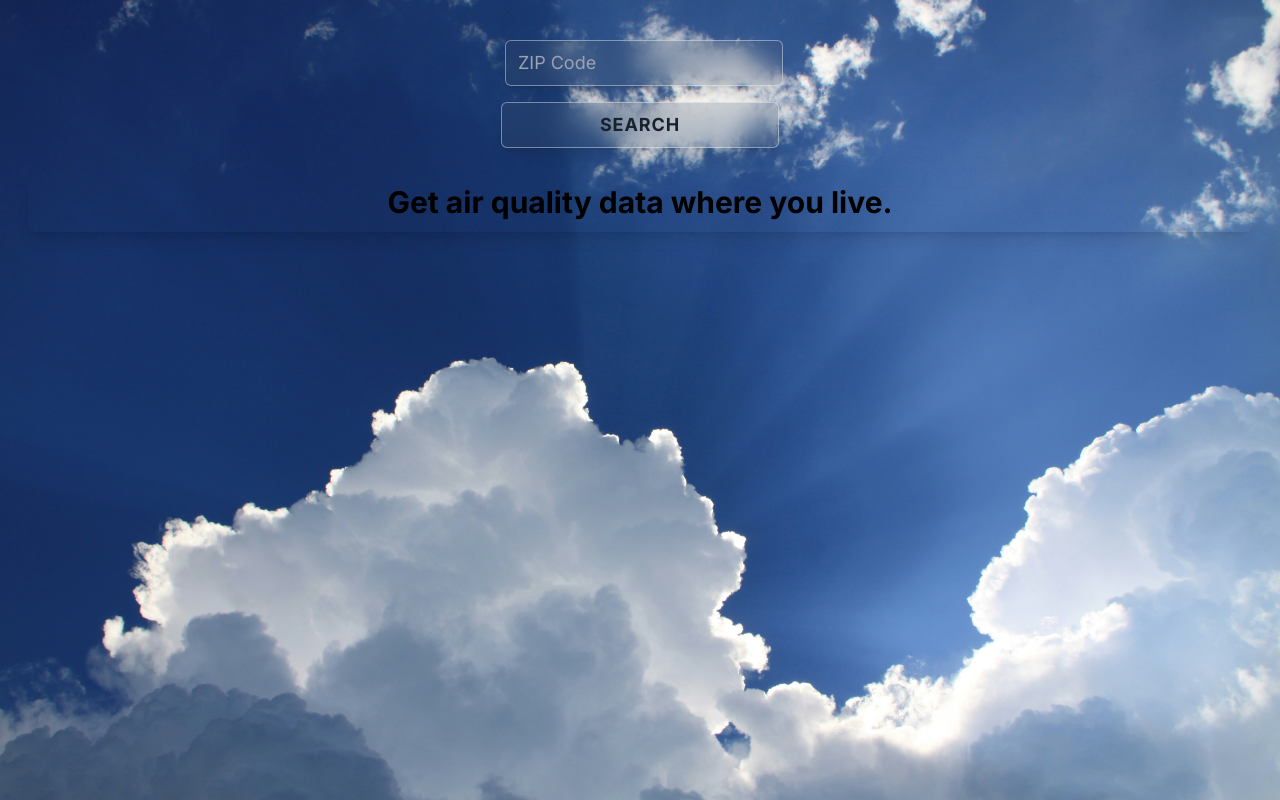
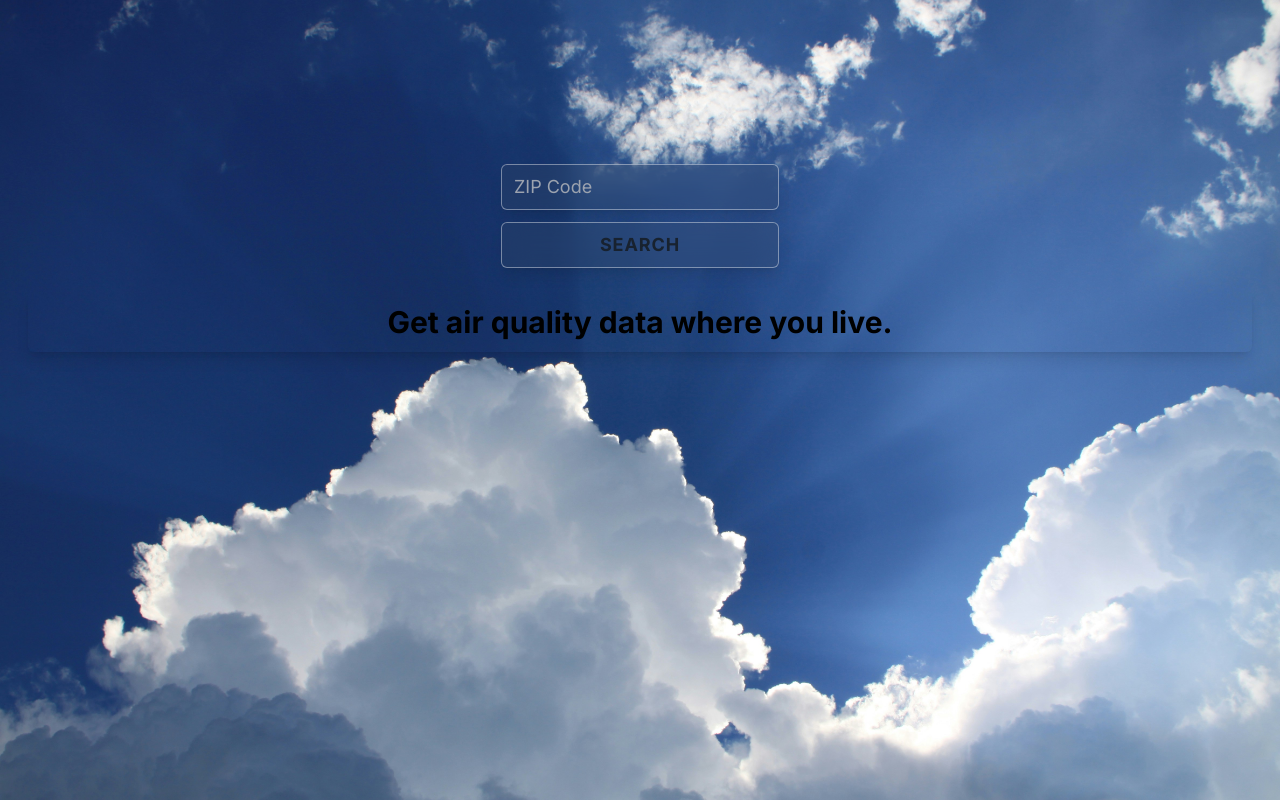
Before and after one commit to Tfauves/AirQualityChecker, a Next.js app: page / in a window 1280 px wide. Built offline with nearby package versions, Linux system fonts and the light colour scheme; no server answers.

Commit message:
style work

```diff
--- a/app/(components)/AirDataCard.jsx
+++ b/app/(components)/AirDataCard.jsx
@@ -12,33 +12,47 @@ const AirDataCard = ({ apiData }) => {
   }
 
   let cardClass = "";
+  let actionMessage = "";
   switch (apiData.Category.Number) {
     case 1:
       cardClass = "bg-pollutantCardGood";
+      actionMessage =
+        "Air quality is satisfactory, and air pollution poses little or no risk.";
       break;
     case 2:
       cardClass = "bg-pollutantCardModerate";
+      actionMessage =
+        "Air quality is acceptable. However, there may be a risk for some people, particularly those who are unusually sensitive to air pollution.";
       break;
     case 3:
       cardClass = "bg-pollutantCardSensitive";
+      actionMessage =
+        "Members of sensitive groups may experience health effects. The general public is less likely to be affected.";
       break;
     case 4:
       cardClass = "bg-pollutantCardUnhealthy";
+      actionMessage =
+        "Some members of the general public may experience health effects; members of sensitive groups may experience more serious health effects.";
       break;
     case 5:
       cardClass = "bg-pollutantCardVeryUnhealthy";
+      actionMessage =
+        "Health alert: The risk of health effects is increased for everyone.";
       break;
     case 6:
       cardClass = "bg-pollutantCardHazardous";
+      actionMessage =
+        "Health warning of emergency conditions: everyone is more likely to be affected.";
       break;
     default:
       cardClass = "bg-pollutantCardUnknown";
+      actionMessage = "";
       break;
   }
 
   return (
     <div
-      className={`flex flex-col ${cardClass} hover:bg-card-hover rounded-md shadow-lg p-3 m-2 `}
+      className={`flex flex-col ${cardClass} hover: rounded-md shadow-lg p-3 m-2 `}
     >
       <div className="flex mb-3">
         <h1>Your Reporting Area</h1>
@@ -48,6 +62,7 @@ const AirDataCard = ({ apiData }) => {
         <div>
           <h3>{apiData.Category.Name}</h3>
           AQI:{apiData.AQI}
+          {actionMessage}
         </div>
       </div>
     </div>
--- a/app/(components)/AirDataForm.jsx
+++ b/app/(components)/AirDataForm.jsx
@@ -25,7 +25,7 @@ const AirDataForm = () => {
   const fetchData = async (zip) => {
     const currentDate = new Date().toISOString().slice(0, 10);
     const response = await fetch(
-      `https://www.airnowapi.org/aq/observation/zipCode/current/?format=application/json&zipCode=${zip}&date=${currentDate}&distance=25&API_KEY=${apiKEY}`
+      `https://www.airnowapi.org/aq/observation/zipCode/current/?format=application/json&zipCode=${zip}&date=${currentDate}&API_KEY=${apiKEY}`
     );
     const result = await response.json();
     setData(result[0]);
@@ -33,14 +33,13 @@ const AirDataForm = () => {
   };
 
   return (
-    <div>
-      <div className="flex justify-center">
+    <div className="mt-32">
+      <div className="flex justify-center  ">
         <form
           className="flex flex-col gap-3 w-full sm:w-3/4 md:w-1/2 lg:w-1/3 xl:w-1/4"
           onSubmit={handleSubmit}
         >
           <input
-            className="bg-card px-3 py-2 border rounded-md text-sm sm:text-base md:text-lg w-full bg-opacity-20 backdrop-blur-md border-white border-opacity-40 shadow-lg"
             id="zip"
             name="zip"
             type="text"
@@ -49,7 +48,11 @@ const AirDataForm = () => {
             required={true}
             value={formData.zip}
           />
-          <button className="btn" type="submit" value="search zip">
+          <button
+            className="btn max-w-screen-sm"
+            type="submit"
+            value="search zip"
+          >
             Search{" "}
           </button>
         </form>
--- a/app/globals.css
+++ b/app/globals.css
@@ -37,7 +37,7 @@
   input,
   select,
   textarea {
-    @apply m-1 rounded bg-card p-1;
+    @apply bg-card px-3 py-2 border rounded-md text-sm sm:text-base md:text-lg w-full bg-opacity-20 backdrop-blur-md border-white border-opacity-40 shadow-lg;
   }
 }
 
```
